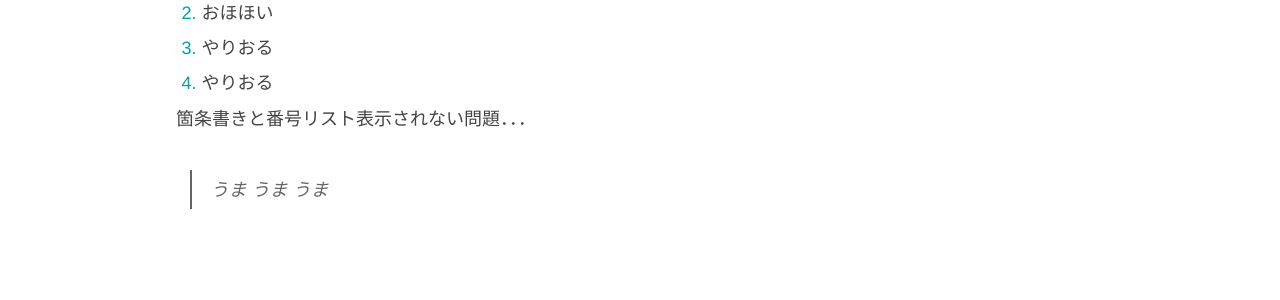
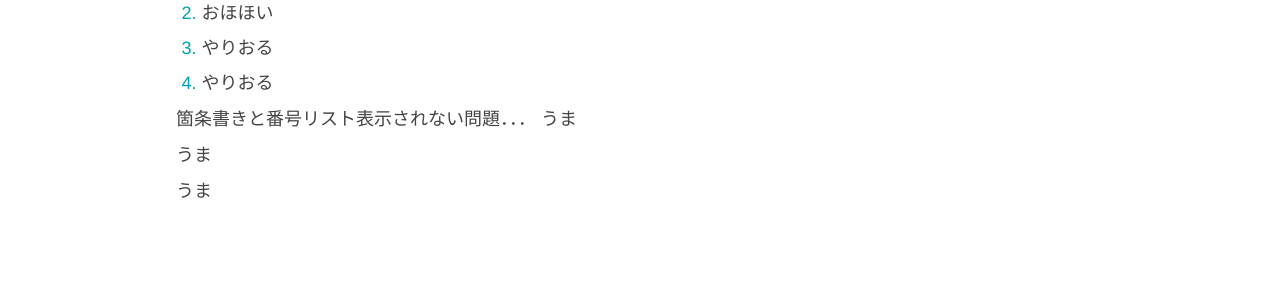
Before and after one commit to salty-vanilla/page_test, a Jekyll site: the page built from _posts/2018-05-03-WAE.md, in a window 1280 px wide. Shown: the part 454-754 px from the top of the page. Built offline with Jekyll 4.4.1, drawn with Linux system fonts in a browser that asks for light colours.

Commit message:
Update 2018-05-03-WAE.md

```diff
--- a/_posts/2018-05-03-WAE.md
+++ b/_posts/2018-05-03-WAE.md
@@ -8,13 +8,20 @@ title: Wasserstein AutoEncoder foooooo
 - 順番に殴るね
 - イルカ
 
+
 1. ぱいーん
 2. おほほい
 3. やりおる
 4. やりおる
 
+
 箇条書きと番号リスト表示されない問題．．．
-> うま  うま  うま
+うま
+
+うま
+
+
+うま
 
 ## MMD-Based
 ### IMQ
```
